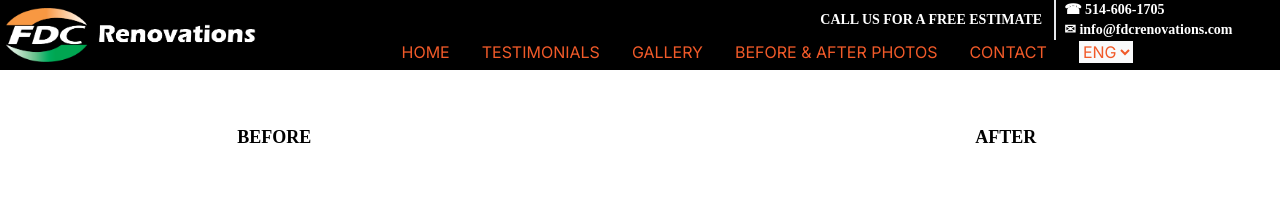
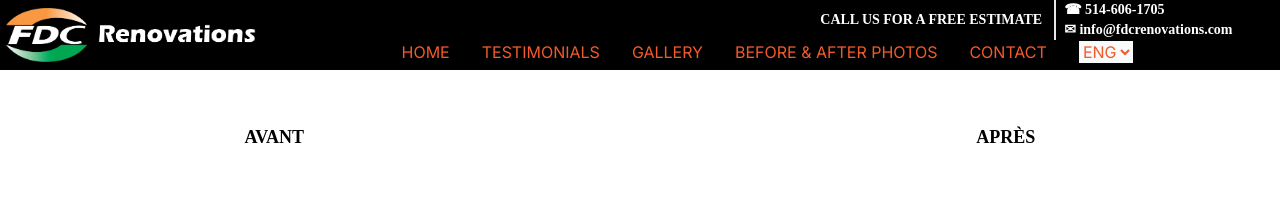
Before and after one commit to ping1au/ping1au.github.io, a Next.js app: page /en/before_and_after in a window 1280 px wide. Shown: the top 201 px of the page. Built offline with nearby package versions, Linux system fonts and the light colour scheme.

Commit message:
fixed before & after

```diff
--- a/src/app/[locale]/before_and_after/page.tsx
+++ b/src/app/[locale]/before_and_after/page.tsx
@@ -8,38 +8,39 @@
   import { getImages } from '@/app/_components/getImage';
   import { getLocale } from "next-intl/server";
 
-  export const getTranslatedtext = async () =>  {
-    try {
-        const locale = await getLocale();
-        console.log("locale is " + locale);
-        let beforeText = "";
-        let afterText = "";
+//   export const getTranslatedtext = async () =>  {
+//     try {
+//         const locale = await getLocale();
+//         console.log("locale is " + locale);
+//         let beforeText = "";
+//         let afterText = "";
 
-        if (locale == "en") {
-            beforeText = "BEFORE";
-            afterText = "AFTER";
-        } else {
-            beforeText = "AVANT";
-            afterText = "APRÈS";
-        }
-        return (
-            {
-                before: beforeText,
-                after: afterText,
-            });
-    } catch (error: any) {
-        console.log(error);
-    }
-}
+//         if (locale == "en") {
+//             beforeText = "BEFORE";
+//             afterText = "AFTER";
+//         } else {
+//             beforeText = "AVANT";
+//             afterText = "APRÈS";
+//         }
+//         return (
+//             {
+//                 before: beforeText,
+//                 after: afterText,
+//             });
+//     } catch (error: any) {
+//         console.log(error);
+//     }
+// }
 
 export default async function BeforeAfterPage() {
 
     /* Reads the content of the gallery sub dir and returns an array of strings */
     const beforeImageFilenames =  await getImages("before");
     const afterImageFilenames =  await getImages("after");
-    const words = await getTranslatedtext();
-    const before = words?.before!;
-    const after = words?.after!;
+    // const words = await getTranslatedtext();
+    const locale = await getLocale();
+    const before = "BEFORE";
+    const after = "AFTER";
     return (
         <>
             <main className="common-page-container">
@@ -48,7 +49,7 @@ export default async function BeforeAfterPage() {
                     <div className="container grid grid-cols-7 m-auto w-full">
                         {/* before */}
                         <div className="ba-header col-span-3 w-full flex items-center justify-center">
-                                {before}
+                                {locale=="EN" ? "BEFORE" : "AVANT"}
                         </div>
                         {/* arrow */}
                         <div className="gallery-container w-full flex items-center justify-center">
@@ -56,7 +57,7 @@ export default async function BeforeAfterPage() {
                         </div>
                         {/* after */}
                         <div className="ba-header col-span-3 w-full flex items-center justify-center">
-                                {after}
+                                {locale=="EN" ? "AFTER" : "APRÈS"}
                         </div>
                     </div>
 
```
